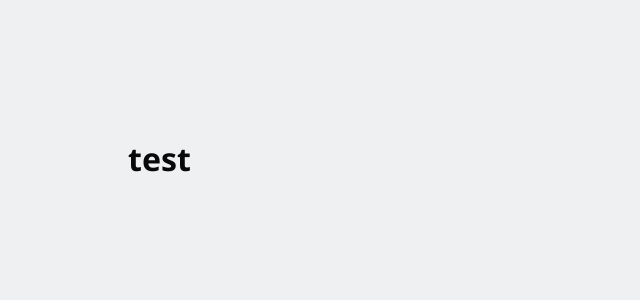
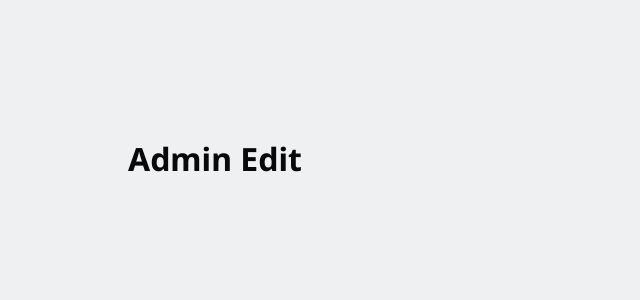
Before and after one commit to jordantannen/FirebaseBlog, a Next.js app: page /admin/1 in a window 1280 px wide. Shown: the top 300 px of the page, without its empty margins (0-640 px from the left). Built offline with nearby package versions, Linux system fonts and the light colour scheme.

Commit message:
User dynamic routing

```diff
--- a/pages/admin/[slug].js
+++ b/pages/admin/[slug].js
@@ -1,7 +1,7 @@
 export default function AdminPostsEdit({ }) {
     return (
         <main>
-            <h1>test</h1>
+            <h1>Admin Edit</h1>
         </main>
     )
 }
```
Also changed, not shown: pages/[username]/index.js (added, +7 -0 lines).
